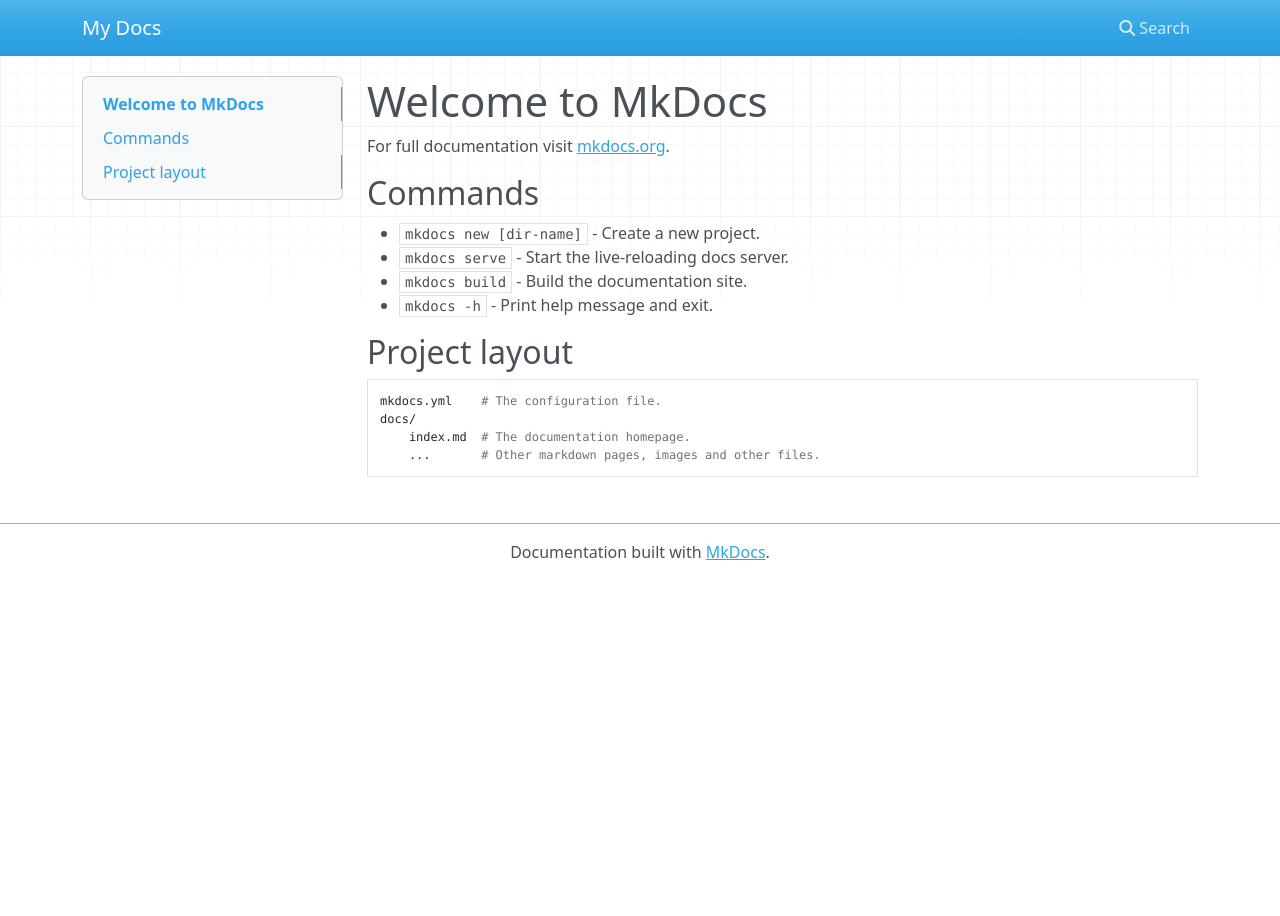
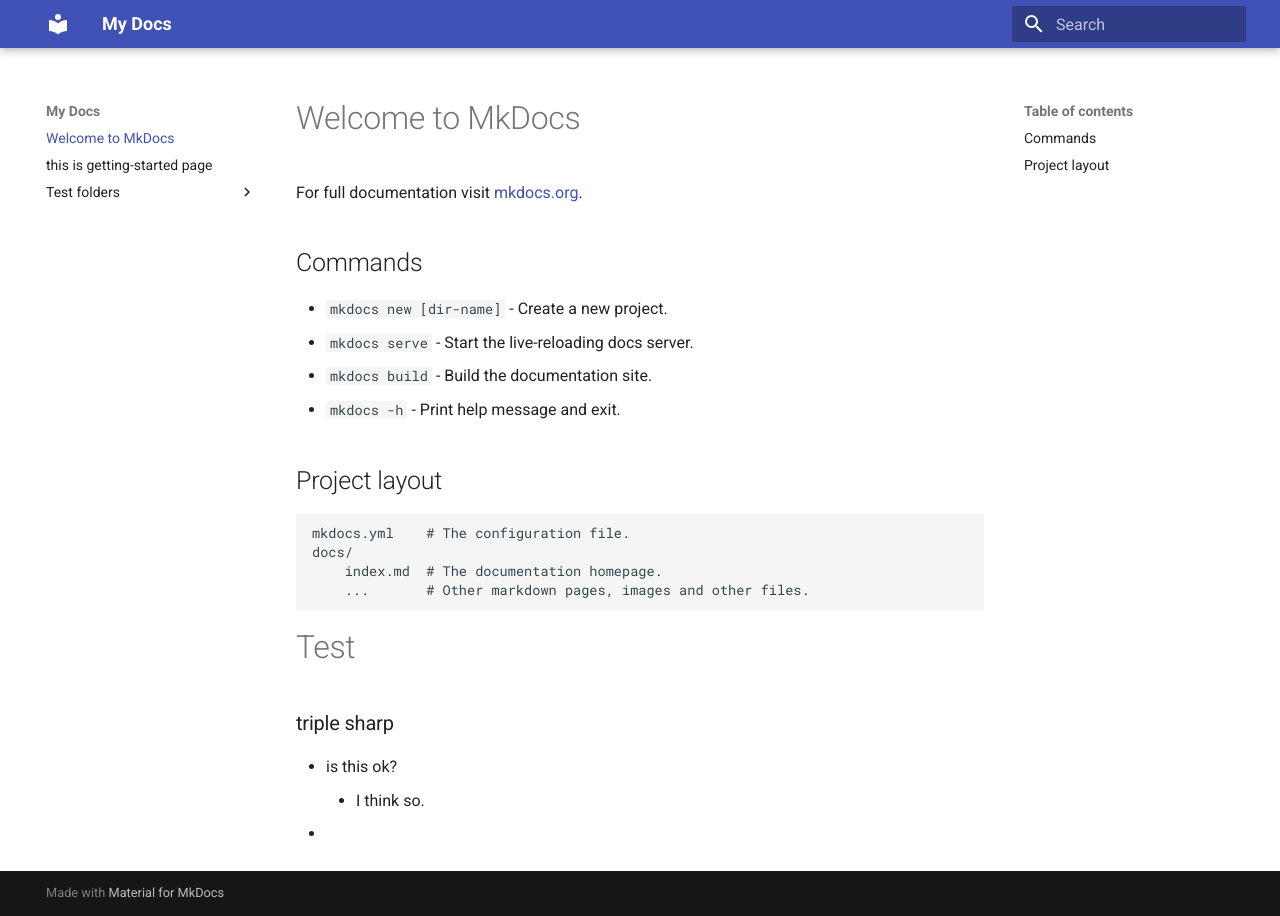
Before and after one commit to powerstrong/mkdocs-study, an MkDocs documentation site: the page built from docs/index.md, in a window 1280 px wide. Built offline with MkDocs 1.6.1 and Material for MkDocs 9.7.7, drawn with Linux system fonts in a browser that asks for light colours; nearby versions of some CDN libraries.

Commit message:
make some changes

```diff
--- /dev/null
+++ b/docs/getting-started.md
@@ -0,0 +1,2 @@
+# this is getting-started page
+Hello
--- a/docs/index.md
+++ b/docs/index.md
@@ -15,3 +15,9 @@
     docs/
         index.md  # The documentation homepage.
         ...       # Other markdown pages, images and other files.
+
+# Test
+### triple sharp
+* is this ok?
+    - I think so.
+*
--- a/mkdocs.yml
+++ b/mkdocs.yml
@@ -1 +1,3 @@
 site_name: My Docs
+theme:
+  name: material
```
Also changed, not shown: docs/test folders/file-in-folder.md (added).
